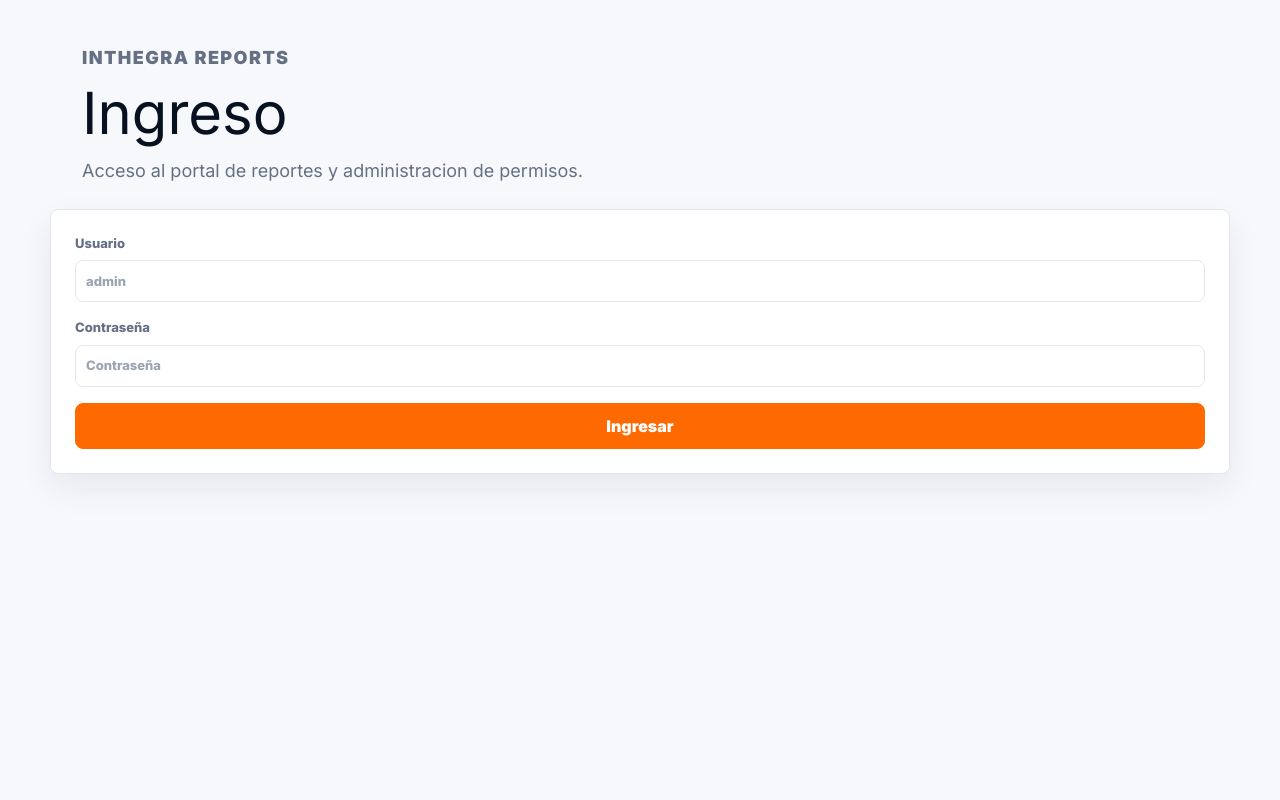
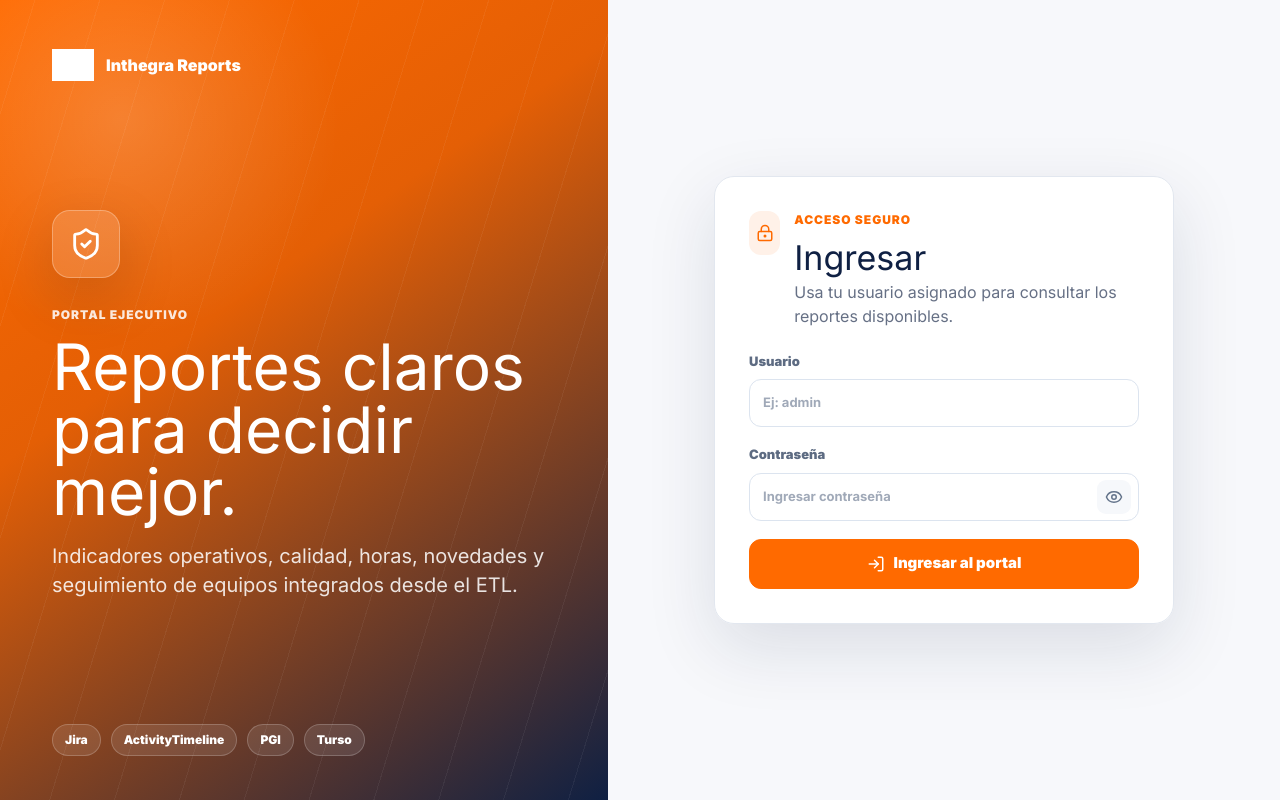
Before and after one commit to franco7936/inthegra-etl, a Next.js app in the folder web/: page /login in a window 1280 px wide. Built offline with nearby package versions, Linux system fonts and the light colour scheme; no server answers; grey boxes are pictures that could not be loaded.

Commit message:
Modernize login screen

```diff
--- a/web/app/login/page.js
+++ b/web/app/login/page.js
@@ -1,11 +1,13 @@
 'use client';
 
+import { Eye, EyeOff, LockKeyhole, LogIn, ShieldCheck } from 'lucide-react';
 import { useState } from 'react';
 
 export default function LoginPage() {
   const [form, setForm] = useState({ username: '', password: '' });
   const [error, setError] = useState('');
   const [loading, setLoading] = useState(false);
+  const [showPassword, setShowPassword] = useState(false);
 
   async function submit(event) {
     event.preventDefault();
@@ -23,5 +25,94 @@ export default function LoginPage() {
     }
   }
 
-  return <main className="shell reportShell"><section className="pageHeader"><div><p className="eyebrow">Inthegra Reports</p><h1>Ingreso</h1><p>Acceso al portal de reportes y administracion de permisos.</p></div></section><section className="reportPanel loginPanel"><form onSubmit={submit}><label>Usuario<input value={form.username} placeholder="admin" onChange={(event) => setForm({ ...form, username: event.target.value })} required /></label><label>Contraseña<input type="password" value={form.password} placeholder="Contraseña" onChange={(event) => setForm({ ...form, password: event.target.value })} required /></label>{error && <div className="errorBox compactError">{error}</div>}<button className="primaryButton" disabled={loading}>{loading ? 'Ingresando...' : 'Ingresar'}</button></form></section><style jsx global>{`.loginPanel{width:min(460px,calc(100% - 64px));padding:24px}.loginPanel form{display:grid;gap:16px}.loginPanel label{display:grid;gap:7px;color:var(--muted);font-size:13px;font-weight:800}.loginPanel input{width:100%;min-height:42px;border:1px solid var(--line);border-radius:8px;background:#fff;color:var(--ink);padding:0 10px}.loginPanel input::placeholder{color:#9aa5b1}.compactError{width:100%;margin:0;padding:12px}`}</style></main>;
+  return (
+    <main className="loginShell">
+      <section className="loginBrandPanel">
+        <div className="loginBrandTop">
+          <img src="https://www.inthegrasoftware.com/Inthegra.svg" alt="Inthegra" />
+          <span>Inthegra Reports</span>
+        </div>
+        <div className="loginBrandContent">
+          <span className="loginIconMark"><ShieldCheck size={34} /></span>
+          <p className="eyebrow">Portal ejecutivo</p>
+          <h1>Reportes claros para decidir mejor.</h1>
+          <p>Indicadores operativos, calidad, horas, novedades y seguimiento de equipos integrados desde el ETL.</p>
+        </div>
+        <div className="loginBrandFooter">
+          <span>Jira</span>
+          <span>ActivityTimeline</span>
+          <span>PGI</span>
+          <span>Turso</span>
+        </div>
+      </section>
+
+      <section className="loginFormSide">
+        <form className="loginCard" onSubmit={submit}>
+          <div className="loginCardHeader">
+            <span><LockKeyhole size={18} /></span>
+            <div>
+              <p className="eyebrow">Acceso seguro</p>
+              <h2>Ingresar</h2>
+              <p>Usa tu usuario asignado para consultar los reportes disponibles.</p>
+            </div>
+          </div>
+
+          <label>
+            Usuario
+            <input value={form.username} placeholder="Ej: admin" onChange={(event) => setForm({ ...form, username: event.target.value })} required />
+          </label>
+
+          <label>
+            Contraseña
+            <span className="passwordField">
+              <input type={showPassword ? 'text' : 'password'} value={form.password} placeholder="Ingresar contraseña" onChange={(event) => setForm({ ...form, password: event.target.value })} required />
+              <button type="button" onClick={() => setShowPassword(!showPassword)} aria-label={showPassword ? 'Ocultar contraseña' : 'Ver contraseña'}>
+                {showPassword ? <EyeOff size={18} /> : <Eye size={18} />}
+              </button>
+            </span>
+          </label>
+
+          {error && <div className="errorBox compactError">{error}</div>}
+
+          <button className="primaryButton loginSubmit" disabled={loading} type="submit">
+            <LogIn size={18} />{loading ? 'Ingresando...' : 'Ingresar al portal'}
+          </button>
+        </form>
+      </section>
+
+      <style jsx global>{`
+        body:has(.loginShell) .appTopbar{display:none!important}
+        .loginShell{min-height:100vh;display:grid;grid-template-columns:minmax(420px,0.95fr) minmax(420px,1.05fr);background:#f7f8fb;color:var(--ink)}
+        .loginBrandPanel{position:relative;overflow:hidden;display:flex;flex-direction:column;justify-content:space-between;padding:44px 52px;background:radial-gradient(circle at 20% 15%,rgba(255,255,255,.18),transparent 26%),linear-gradient(145deg,#ff6a00 0%,#e45f05 38%,#0f2043 100%);color:#fff}
+        .loginBrandPanel:before{content:'';position:absolute;inset:-20%;background:repeating-linear-gradient(115deg,rgba(255,255,255,.12) 0 1px,transparent 1px 62px);opacity:.42;transform:rotate(-8deg)}
+        .loginBrandPanel>*{position:relative;z-index:1}
+        .loginBrandTop{display:flex;align-items:center;gap:12px;font-weight:900}
+        .loginBrandTop img{width:42px;height:42px;object-fit:contain;filter:brightness(0) invert(1)}
+        .loginBrandContent{max-width:620px}
+        .loginIconMark{width:68px;height:68px;display:grid;place-items:center;margin-bottom:28px;border:1px solid rgba(255,255,255,.28);border-radius:18px;background:rgba(255,255,255,.14);box-shadow:0 20px 60px rgba(0,0,0,.16)}
+        .loginBrandContent .eyebrow{color:#fff;opacity:.86}
+        .loginBrandContent h1{margin:0 0 18px;font-size:clamp(42px,5vw,72px);line-height:.98;letter-spacing:0;color:#fff}
+        .loginBrandContent p:not(.eyebrow){max-width:560px;margin:0;color:rgba(255,255,255,.86);font-size:20px;line-height:1.45}
+        .loginBrandFooter{display:flex;gap:10px;flex-wrap:wrap}
+        .loginBrandFooter span{min-height:32px;display:inline-flex;align-items:center;padding:0 12px;border:1px solid rgba(255,255,255,.2);border-radius:999px;background:rgba(255,255,255,.1);font-size:12px;font-weight:900}
+        .loginFormSide{display:grid;place-items:center;padding:48px}
+        .loginCard{width:min(460px,100%);display:grid;gap:18px;padding:34px;border:1px solid var(--line);border-radius:20px;background:rgba(255,255,255,.96);box-shadow:0 24px 70px rgba(15,32,67,.12)}
+        .loginCardHeader{display:flex;gap:14px;align-items:flex-start;margin-bottom:6px}
+        .loginCardHeader>span{width:44px;height:44px;display:grid;place-items:center;border-radius:12px;background:#fff1e8;color:var(--orange)}
+        .loginCardHeader h2{margin:0 0 6px;color:var(--navy);font-size:34px;line-height:1}
+        .loginCardHeader p:last-child{margin:0;color:var(--muted);line-height:1.45}
+        .loginCard label{display:grid;gap:8px;color:#5d6b82;font-size:13px;font-weight:900}
+        .loginCard input{width:100%;min-height:48px;border:1px solid #dce4ef;border-radius:12px;background:#fff;color:var(--ink);padding:0 13px;font-weight:750;outline:none;transition:border-color .15s ease,box-shadow .15s ease}
+        .loginCard input:focus{border-color:#ffb074;box-shadow:0 0 0 4px rgba(255,106,0,.1)}
+        .loginCard input::placeholder{color:#a0a9b8;font-weight:650}
+        .passwordField{position:relative;display:block}
+        .passwordField input{padding-right:48px}
+        .passwordField button{position:absolute;right:8px;top:50%;transform:translateY(-50%);width:34px;height:34px;display:grid;place-items:center;border:0;border-radius:9px;background:#f6f8fb;color:#64748b;cursor:pointer}
+        .passwordField button:hover{background:#fff1e8;color:var(--orange-dark)}
+        .loginSubmit{min-height:50px;gap:9px;border-radius:12px;font-size:15px}
+        .compactError{width:100%;margin:0;padding:12px;border-radius:12px}
+        @media(max-width:900px){.loginShell{grid-template-columns:1fr}.loginBrandPanel{min-height:42vh;padding:34px 24px}.loginFormSide{padding:28px 18px}.loginBrandContent h1{font-size:42px}.loginBrandContent p:not(.eyebrow){font-size:17px}.loginCard{padding:24px}}
+      `}</style>
+    </main>
+  );
 }
```
Also changed, not shown: 1 other file (tests, documents, lock files or other folders).
